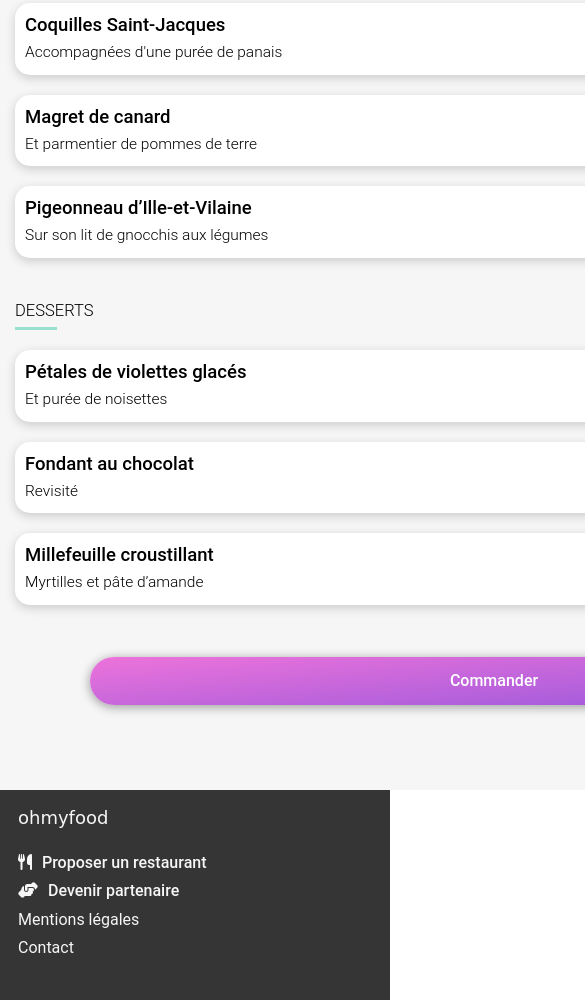
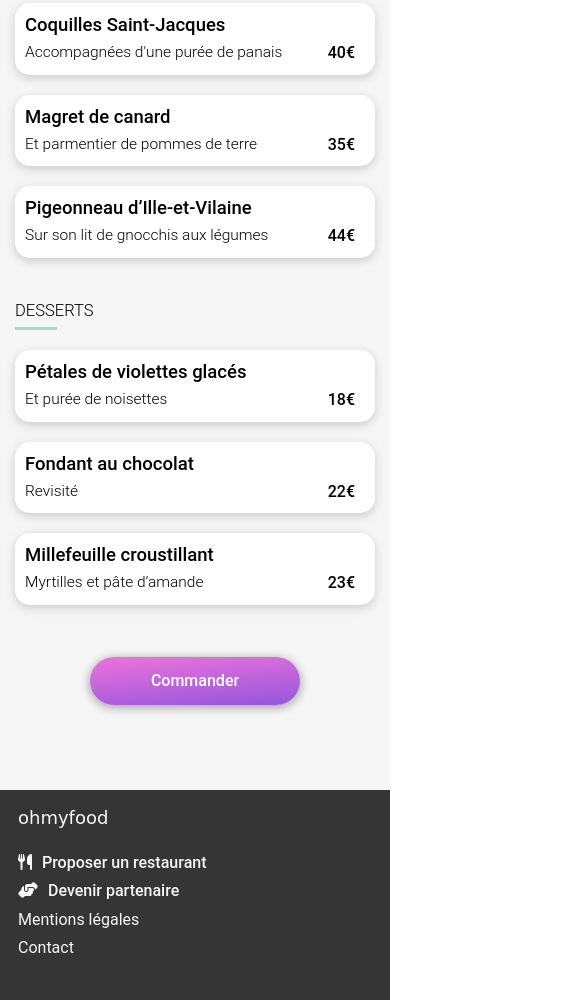
Before and after one commit to lolulo69/OCR-Projet3, a website: page restaurants/a-la-francaise.html in a window 390 px wide. Shown: the part 772-1772 px from the top of the page, 585 px wide, since content can reach past the window. Drawn offline with Linux system fonts and the light colour scheme; a web font is replaced by a local one.

Commit message:
Rectification bug affichage mobile et tablette

```diff
--- a/sass/layout/_restaurant.scss
+++ b/sass/layout/_restaurant.scss
@@ -26,7 +26,9 @@
         padding: 35px 15px;
         padding-bottom: 60px;
         background: $grey;
-        width: 958px;
+        @include desktop-only {
+            width: 958px;
+        }
     }
     &__carte {
         display: flex;
@@ -46,6 +48,7 @@
             border-radius: 15px;
             box-shadow: 0 3px 10px 0.5px #CECECE;
             animation: menu__element 400ms 300ms ease-in-out backwards;
+            cursor: pointer;
             @for $i from 1 through $max-entry-number {
                 &--#{$i} {
                     animation-delay: 180ms * $i;
```
Also changed, not shown: public/css/style.css, 1 other file.
